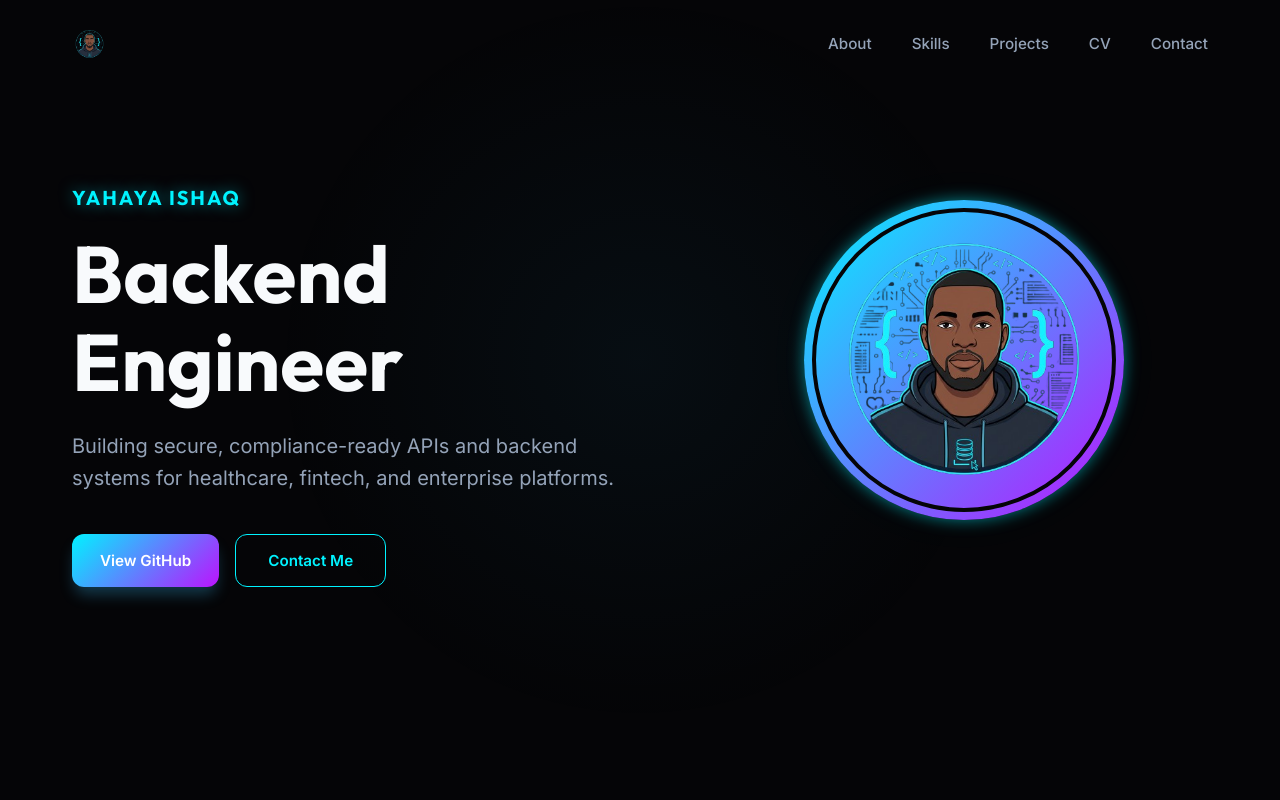
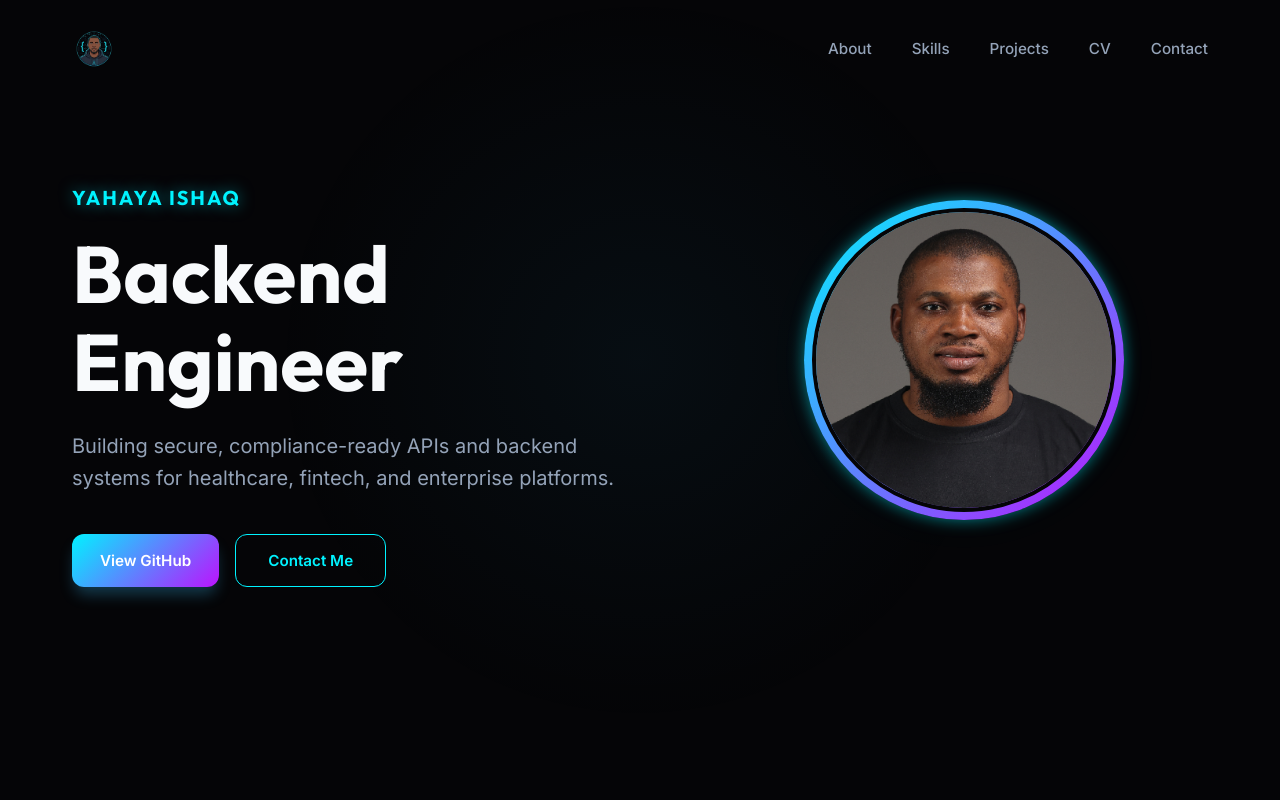
Before and after one commit to isoftdevl/my-personal, a React (Vite) app: page / in a window 1280 px wide. Shown: the top 800 px of the page. Built offline with nearby package versions, Linux system fonts and the light colour scheme.

Commit message:
style: revert hero image and enhance navbar branding with logo and text

```diff
--- a/src/components/Hero.tsx
+++ b/src/components/Hero.tsx
@@ -1,5 +1,5 @@
 import { motion } from 'framer-motion';
-import profileImg from '../assets/logo.png';
+import profileImg from '../assets/profile.png';
 
 interface HeroProps {
     onOpenCV: () => void;
--- a/src/components/Navbar.tsx
+++ b/src/components/Navbar.tsx
@@ -30,7 +30,7 @@ const Navbar = ({ onOpenCV }: NavbarProps) => {
         <nav className={`navbar ${scrolled ? 'scrolled' : ''}`}>
             <div className="container nav-container">
                 <div className="nav-logo">
-                    <img src="/src/assets/logo.png" alt="Yahaya Ishaq Logo" style={{ height: '40px', width: 'auto' }} />
+                    <img src="/src/assets/logo.png" alt="Yahaya Ishaq Logo" style={{ height: '50px', width: 'auto' }} />
                 </div>
 
                 <div className="nav-desktop">
```
